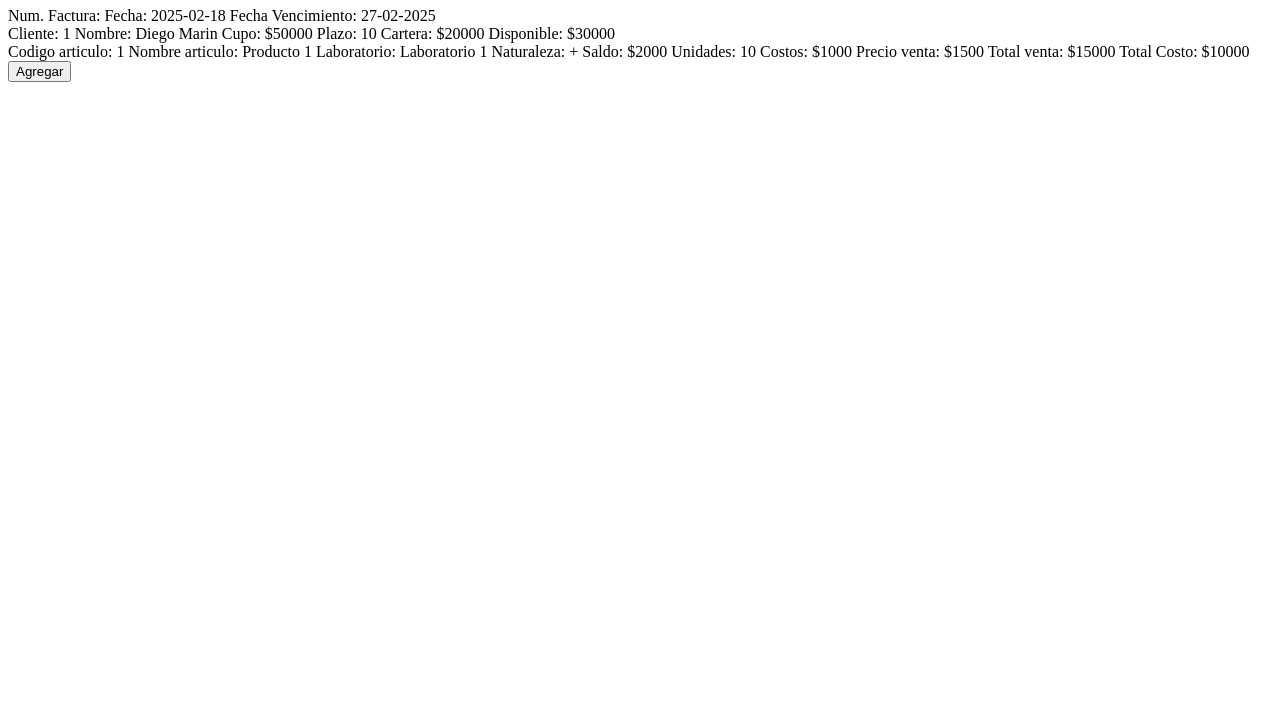
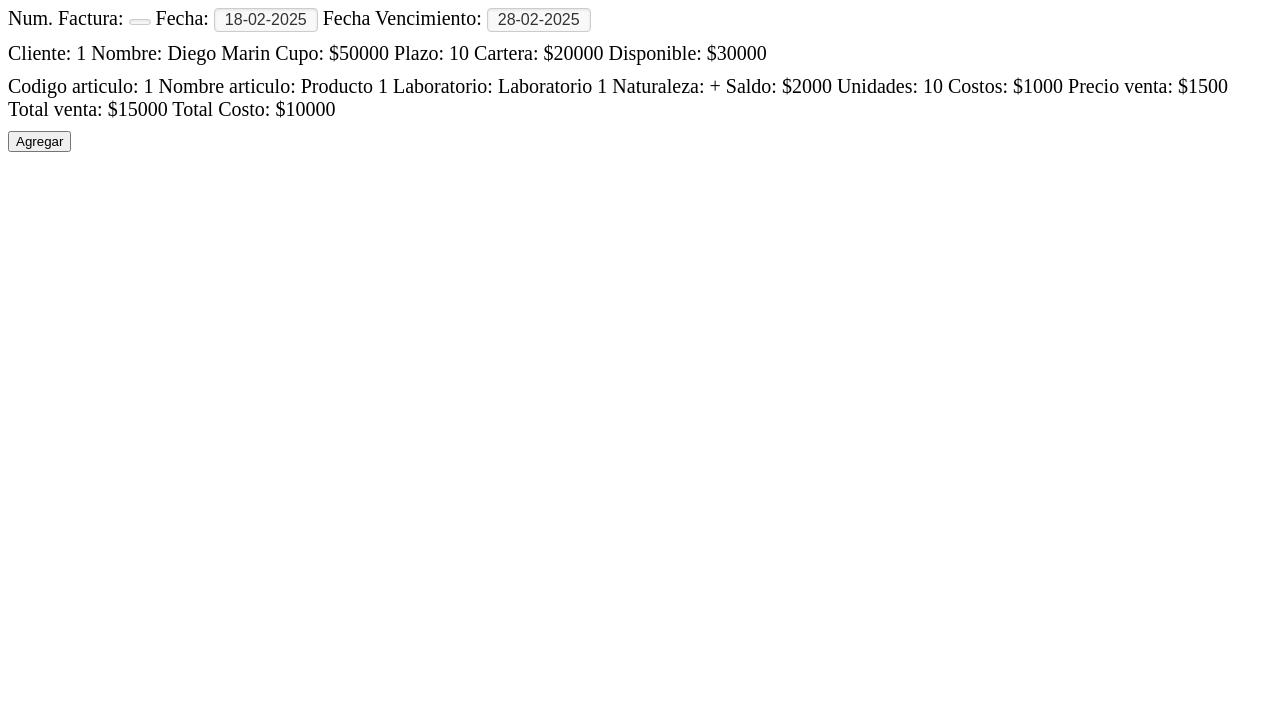
Before and after one commit to DiegoFernandoMarinL/PruebaSomicSolutions, a website: page index.html in a window 1280 px wide. Shown: the part 73-800 px from the top of the page. Drawn offline with Linux system fonts and the light colour scheme; no server answers.

Commit message:
feat: :sparkles: first part of the finished invoice

```diff
--- a/css/style.css
+++ b/css/style.css
@@ -0,0 +1,27 @@
+h1{
+    text-align: center;
+}
+.form-group-1 {
+    font-size: 20px;
+    margin-bottom: 10px;
+}
+.form-group-2 {
+    font-size: 20px;
+    margin-bottom: 10px;
+}
+.form-group-3 {
+    font-size: 20px;
+    margin-bottom: 10px;
+}
+.custom-label {
+    display: inline-block;
+    padding: 2px 10px;
+    border: 1px solid #ccc;
+    border-radius: 4px;
+    background-color: #f9f9f9;
+    font-family: Arial, sans-serif;
+    font-size: 16px;
+    color: #333;
+    text-align: center;
+    box-shadow: inset 0 1px 3px rgba(0, 0, 0, 0.1);
+  }
--- a/index.html
+++ b/index.html
@@ -12,13 +12,13 @@
     <form action="">
         <div class="form-group-1">
             <label for="numFactText">Num. Factura:</label>
-            <label id="numFact"></label>
+            <label id="numFact" class="custom-label"></label>
 
             <label for="fechaText">Fecha:</label>
-            <label id="fecha"></label>
+            <label id="fecha" class="custom-label"></label>
 
             <label for="fechaText">Fecha Vencimiento:</label>
-            <label for="fecha">27-02-2025</label>
+            <label id="fechaVenc" class="custom-label"></label>
         </div>
         <div class="form-group-2">
             <label for="nitCliText">Cliente:</label>
@@ -70,8 +70,8 @@
             <label for="totalCost">Total Costo:</label>
             <label for="totalCost">$10000</label>
 
-            <button>Agregar</button>
         </div>
+        <button>Agregar</button>
     </form>
 </body>
 </html>
--- a/js/main.js
+++ b/js/main.js
@@ -1,12 +1,13 @@
 let numFact = document.querySelector("#numFact");
 let fechaToday = document.querySelector("#fecha");
+let fechaVenc = document.querySelector("#fechaVenc")
 
 // Numerp de factura
 const fetchNumFact = async () => {
     try {
       const response = await fetch('http://localhost:5000/numFact');
       const data = await response.json();
-      let numberFact = data[0].numFact;
+      let numberFact = data[0].numFact+1;
       numFact.textContent = numberFact;
     } catch (error) {
       console.error('Error al obtener el numero de factura', error);
@@ -14,5 +15,13 @@ const fetchNumFact = async () => {
   };
   fetchNumFact();
 
-// Fecha actuall
-fechaToday.textContent = new Date().toISOString().split('T')[0];
+// Fecha actual
+const today = new Date();
+const formattedDate = `${today.getDate().toString().padStart(2, '0')}-${(today.getMonth() + 1).toString().padStart(2, '0')}-${today.getFullYear()}`;
+fechaToday.textContent = formattedDate;
+
+// Fecha vencimiento
+const vencimiento = new Date(today);
+vencimiento.setDate(vencimiento.getDate() + 10);
+const formattedVencimiento = `${vencimiento.getDate().toString().padStart(2, '0')}-${(vencimiento.getMonth() + 1).toString().padStart(2, '0')}-${vencimiento.getFullYear()}`;
+fechaVenc.textContent = formattedVencimiento;
--- a/server/server.js
+++ b/server/server.js
@@ -21,7 +21,7 @@ app.get('/numFact', async (req, res) => {
   }
 });
 
-app.get('/', async (req, res) => {
+app.get('/cliente', async (req, res) => {
     try {
       const db = await connectMongo();
       const collection = db.collection('cliente');
```
